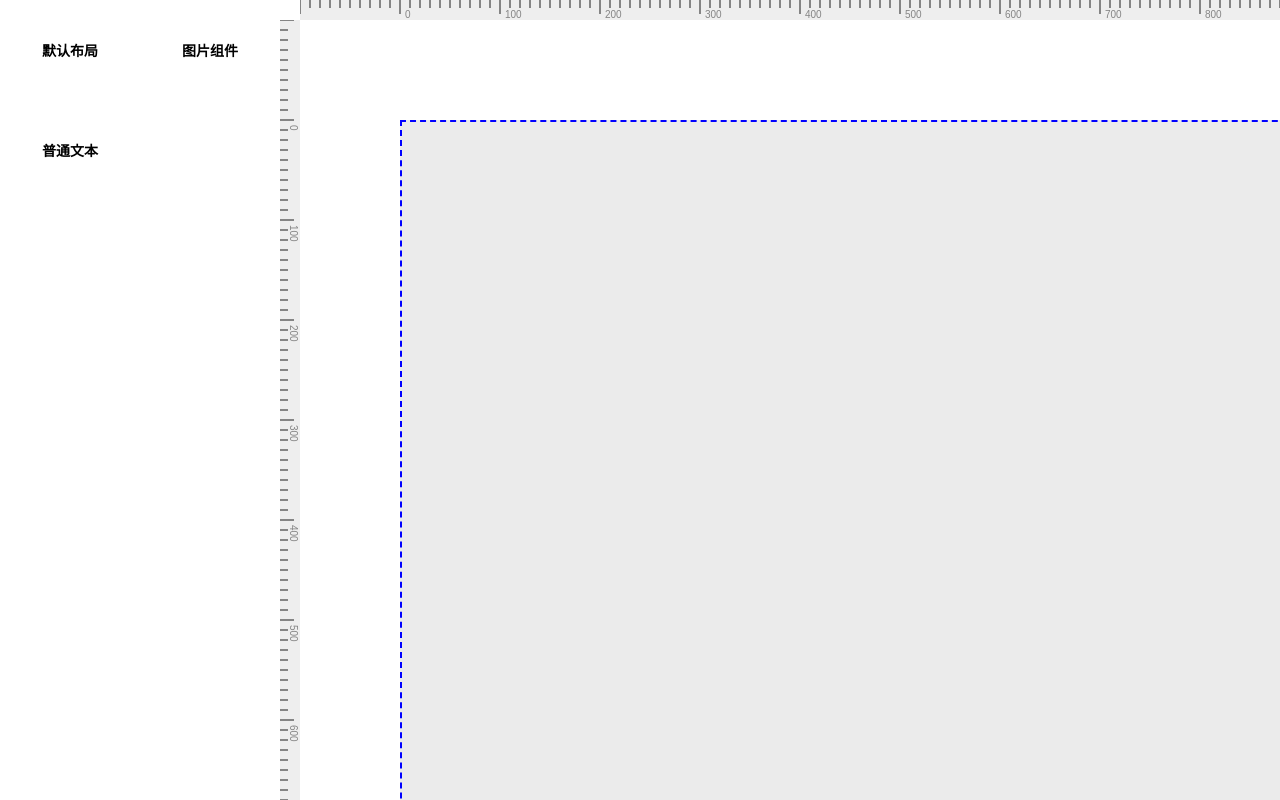
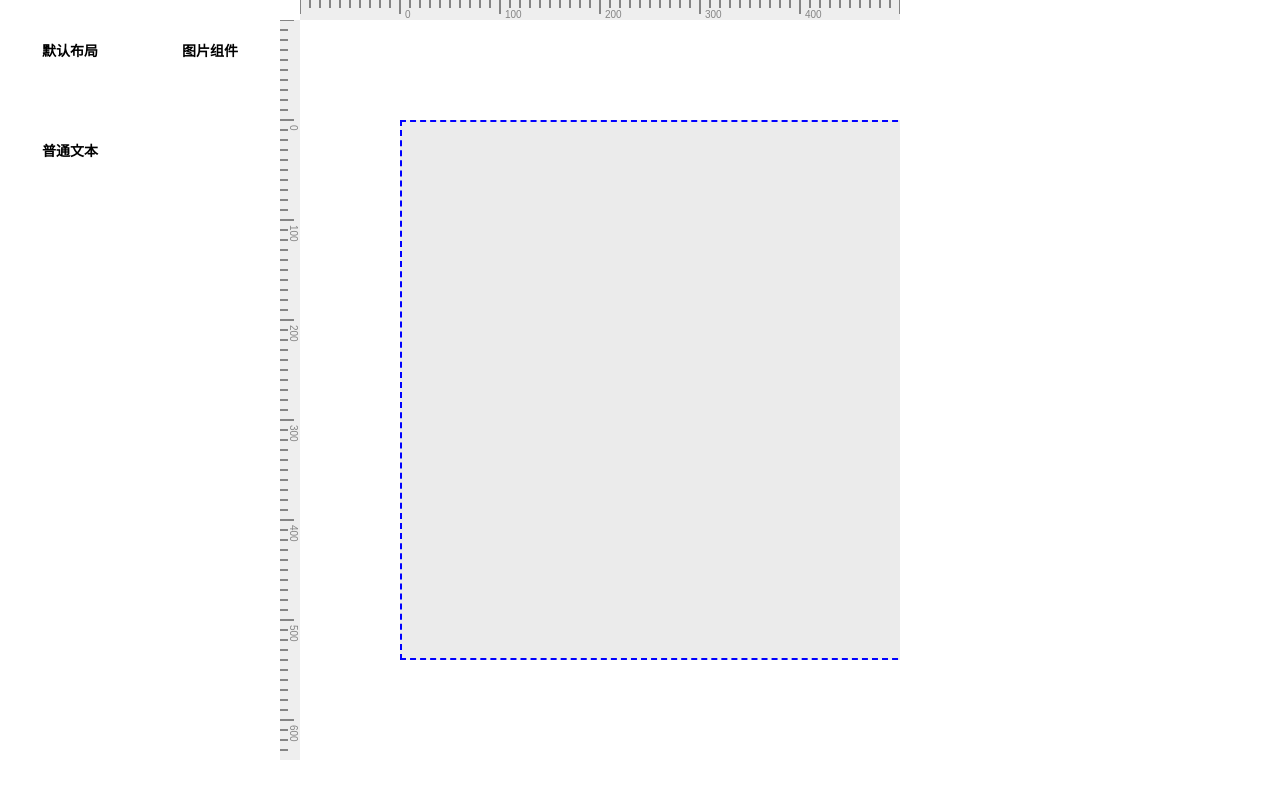
Before and after one commit to Circkoooooo/circle-dragger-react, a React app: page / in a window 1280 px wide. Built offline with nearby package versions, Linux system fonts and the light colour scheme.

Commit message:
enhance global view controller style

```diff
--- a/src/App.css
+++ b/src/App.css
@@ -1,4 +1,5 @@
 .app {
 	display: flex;
 	height: 100%;
+	justify-content: center;
 }
--- a/src/App.tsx
+++ b/src/App.tsx
@@ -3,6 +3,7 @@ import { ElementController } from './Container/ElementController/ElementControll
 import './App.css';
 import * as DraggerElement from './Components/expose';
 import { ElementType } from './types/ElementType';
+import { DataController } from './Container/DataContainter/DataController';
 
 /**
  * 搜集所有的组件到列表中
@@ -23,6 +24,7 @@ function App() {
 				elementList={collectDraggerElement()}
 			></ElementController>
 			<ViewController></ViewController>
+			<DataController></DataController>
 		</div>
 	);
 }
--- a/src/Container/ViewController/viewControllerStyle.ts
+++ b/src/Container/ViewController/viewControllerStyle.ts
@@ -75,8 +75,8 @@ export const canvasParentContainerStyle = (): React.CSSProperties => {
 export const canvasStyle = (): React.CSSProperties => {
 	return {
 		position: 'relative',
-		minHeight: '1080px',
-		width: '1920px',
+		minHeight: 1080 / 2,
+		width: 1920 / 2,
 		backgroundColor: 'rgba(0,0,0,0.08)',
 		zIndex: '2',
 		border: '2px dashed blue',
```
